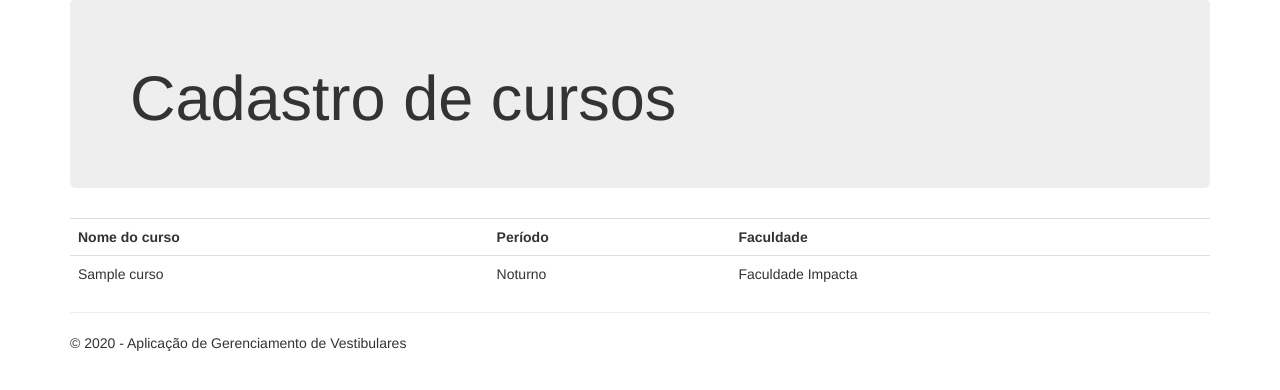
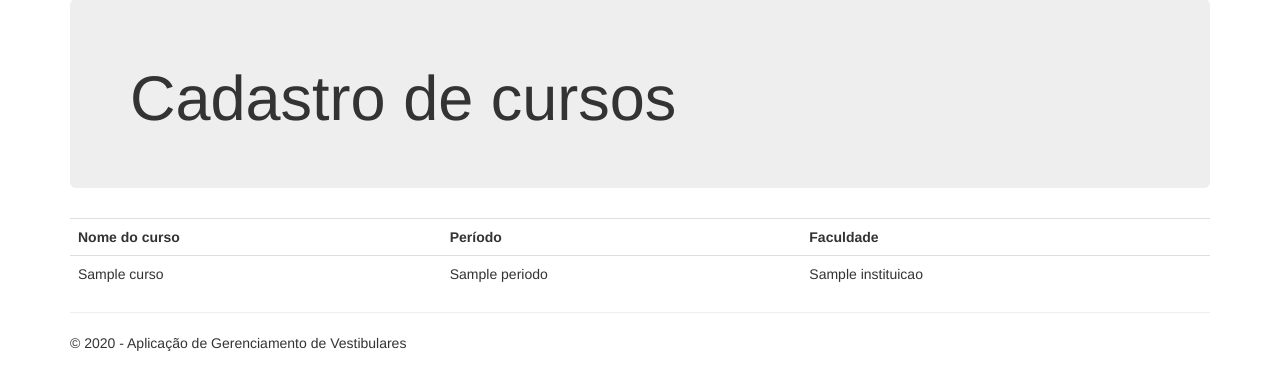
Before and after one commit to vinicius-silvestre/devops-aula09, a Django app: template app/templates/app/cadastro_cursos.html in a window 1280 px wide. Shown: the part 51-441 px from the top of the page. Run offline with Django 3.2, Linux system fonts and the light colour scheme; the template is opened without the code that fills it: most values are stand-ins (such as "Sample title", 1, 10 or a date in 2020); some libraries are stand-ins or nearby versions.

Commit message:
Update cadastro_cursos.html

```diff
--- a/app/templates/app/cadastro_cursos.html
+++ b/app/templates/app/cadastro_cursos.html
@@ -9,7 +9,7 @@
 <table class="table">
     <tr><th>Nome do curso</th><th>Período</th><th>Faculdade</th></tr>
         {% for curso in cursos %}
-          <tr><td>{{ curso }}</td><td>Noturno</td><td>Faculdade Impacta</td></tr>
+          <tr><td>{{ curso.nome }}</td><td>{{ curso.periodo }}</td><td>{{ curso.instituicao }}</td></tr>
         {% endfor %}
 </table>
 
```
